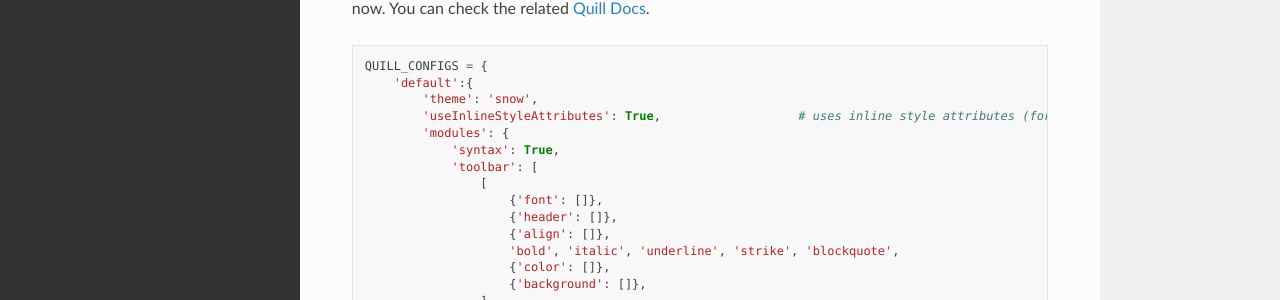
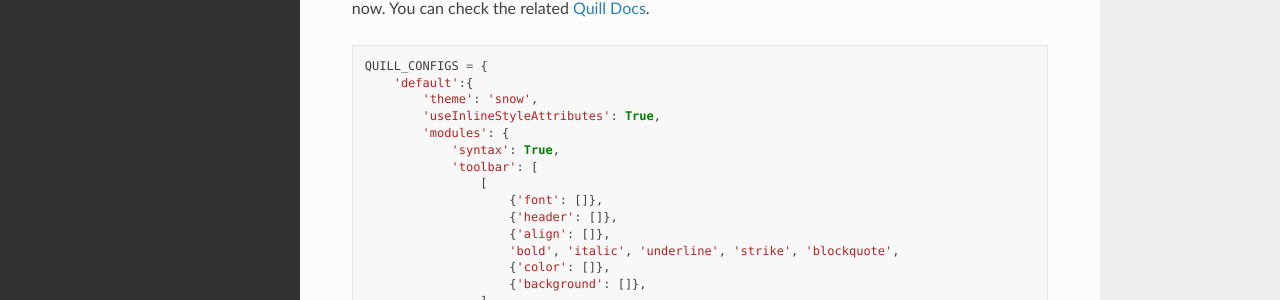
Before and after one commit to LeeHanYeong/django-quill-editor, a Sphinx documentation site: the page built from docs/pages/change-toolbar-configs.md, in a window 1280 px wide and 1014 px high. Shown: the part 334-634 px from the top of the window. Built offline with Sphinx 7.4.7 and the Read the Docs theme 2.0.0, drawn with Linux system fonts in a browser that asks for light colours.

Commit message:
minor documentation fix

```diff
--- a/docs/pages/change-toolbar-configs.md
+++ b/docs/pages/change-toolbar-configs.md
@@ -15,7 +15,7 @@
 QUILL_CONFIGS = {
     'default':{
         'theme': 'snow',
-        'useInlineStyleAttributes': True,                   # uses inline style attributes (for align). https://quilljs.com/guides/how-to-customize-quill/#class-vs-inline
+        'useInlineStyleAttributes': True,
         'modules': {
             'syntax': True,
             'toolbar': [
```
Also changed, not shown: docs/pages/image-uploads.md (+0 -2 lines).
